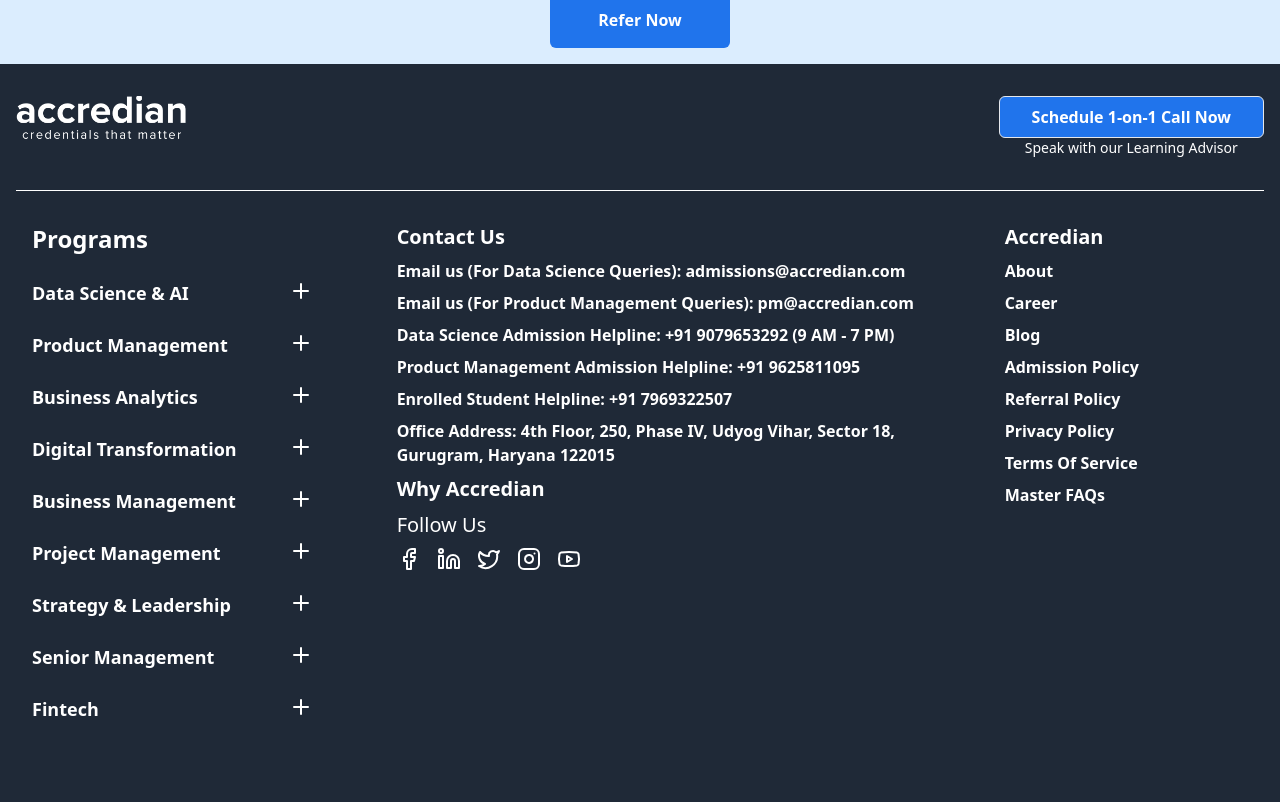
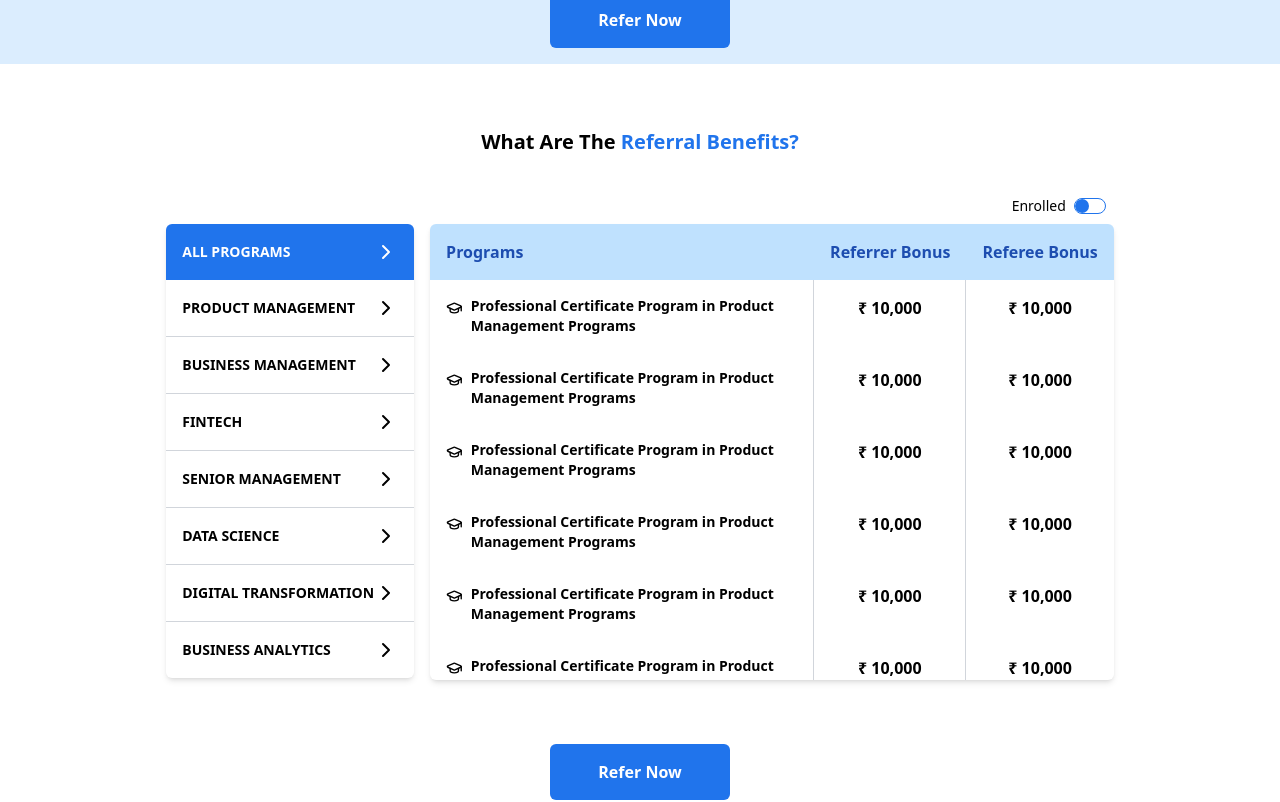
Before and after one commit to SlightlyEpic/accredian-frontend-task, a React (Vite) app: page / in a window 1280 px wide. Shown: the part 1442-2244 px from the top of the page. Built offline with nearby package versions, Linux system fonts and the light colour scheme.

Commit message:
feat(ui): refer now section

```diff
--- /dev/null
+++ b/src/components/inputs/toggle.tsx
@@ -0,0 +1,25 @@
+import { useState } from 'react';
+import { twMerge as tw } from 'tailwind-merge';
+
+function Toggle() {
+    const [on, setOn] = useState(false);
+
+    return (
+        <div className='relative w-8 h-4 rounded-full overflow-clip border border-azure-600' onClick={() => setOn(!on)}>
+            <div
+                className={tw(
+                    'absolute h-4 w-8 bg-azure-300 transition-all duration-500 rounded-full',
+                    on ? 'left-0' : '-left-full'
+                )}
+            />
+            <div
+                className={tw(
+                    'absolute h-full aspect-square top-0 rounded-full z-10 bg-azure-600 transition-all duration-500',
+                    on ? 'left-[52%]' : 'left-0'
+                )}
+            />
+        </div>
+    );
+}
+
+export default Toggle;
--- a/src/components/refer/ReferralBenefits.tsx
+++ b/src/components/refer/ReferralBenefits.tsx
@@ -1,6 +1,86 @@
+import { ChevronRight, GraduationCap } from 'lucide-react';
+import { Fragment, useState } from 'react';
+import { twMerge as tw } from 'tailwind-merge';
+import Toggle from '@/components/inputs/toggle';
+
+const categories = [
+    'All Programs',
+    'Product Management',
+    'Business Management',
+    'Fintech',
+    'Senior Management',
+    'Data Science',
+    'Digital Transformation',
+    'Business Analytics',
+];
+
 function ReferralBenefits() {
+    const [catIdx, setCatIdx] = useState(0);
+
     return (
-        <></>
+        <div className='w-full h-full max-w-screen-xl p-4 py-8 flex flex-col items-center gap-8'>
+            <div className='font-semibold text-xl'>
+                <span className='text-black'>What Are The </span>
+                <span className='text-azure-600'>Referral Benefits?</span>
+            </div>
+
+            <div className='flex flex-col w-max'>
+                <div className='self-end p-2 text-sm flex gap-2 items-center'>
+                    Enrolled <Toggle />
+                </div>
+                <div className='w-max flex justify-center gap-4'>
+
+                    <div className='h-max flex flex-col rounded-md shadow-md text-sm font-semibold'>
+                        {categories.map((cat, i) => (
+                            <div
+                                className={tw(
+                                    'w-full flex border-b border-b-gray-300 last:border-b-0 p-4 first:rounded-t-md last:rounded-b-md',
+                                    'items-center justify-center cursor-pointer',
+                                    catIdx === i && 'bg-azure-600 border-b-0 text-white'
+                                )}
+                                onClick={() => setCatIdx(i)}
+                            >
+                                <div className='uppercase'>{cat}</div>
+                                <ChevronRight className='ml-auto' />
+                            </div>
+                        ))}
+                    </div>
+
+                    <div className='w-max rounded-md shadow-md overflow-clip h-[28.5rem] overflow-y-auto'>
+                        <div className='grid grid-cols-[24rem_auto_auto]'>
+                            <div className='h-full p-4 bg-azure-200 text-azure-800 font-bold'>
+                                Programs
+                            </div>
+                            <div className='text-nowrap p-4 bg-azure-200 text-azure-800 font-bold'>
+                                Referrer Bonus
+                            </div>
+                            <div className='text-nowrap p-4 bg-azure-200 text-azure-800 font-bold'>
+                                Referee Bonus
+                            </div>
+
+
+                            {new Array(7).fill(0).map((_, i) => (
+                                <Fragment key={i}>
+                                    <div className='flex gap-2 h-full p-4 border-r border-r-gray-300 text-sm font-semibold'>
+                                        <GraduationCap /> Professional Certificate Program in Product Management Programs
+                                    </div>
+                                    <div className='w-full px-8 text-nowrap p-4 border-r border-r-gray-300 font-semibold justify-self-center text-center'>
+                                        ₹ 10,000
+                                    </div>
+                                    <div className='w-full text-nowrap p-4 font-semibold justify-self-center text-center'>
+                                        ₹ 10,000
+                                    </div>
+                                </Fragment>
+                            ))}
+                        </div>
+                    </div>
+                </div>
+            </div>
+
+            <button className='rounded-md p-4 px-12 bg-azure-600 hover:bg-azure-700 text-white font-semibold my-8'>
+                Refer Now
+            </button>
+        </div>
     );
 }
 
--- a/src/pages/Refer.tsx
+++ b/src/pages/Refer.tsx
@@ -1,4 +1,5 @@
 import HowDoIRefer from '@/components/refer/HowDoIRefer';
+import ReferralBenefits from '@/components/refer/ReferralBenefits';
 
 function ReferPage() {
     return (
@@ -43,6 +44,9 @@
 
             {/* How Do I Refer */}
             <HowDoIRefer />
+
+            {/* What are the referral benefits */}
+            <ReferralBenefits />
         </div>
     );
 }
```
